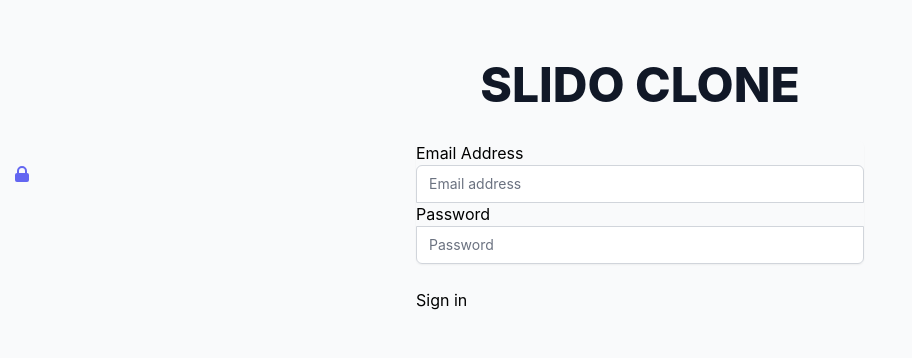
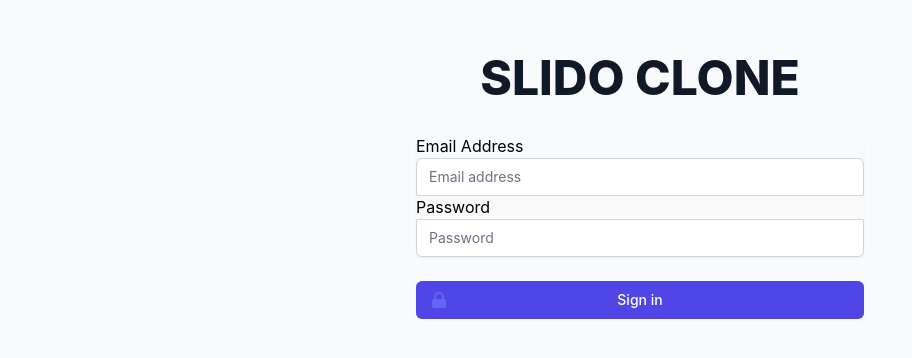
Before and after one commit to cfioretti/slido-clone, a React (Create React App) app: page /login in a window 1280 px wide. Shown: the part 226-584 px from the top of the page, without its empty margins (0-912 px from the left). Built offline with nearby package versions, Linux system fonts and the light colour scheme.

Commit message:
Fix button handleClick

```diff
--- a/src/components/commons/Button.js
+++ b/src/components/commons/Button.js
@@ -1,6 +1,6 @@
 import React from 'react';
 
 const Button = props => {
-    return <button onClick={() => props.handleClick('prova', 1)}>{props.children}</button>;
+  return <button {...props}>{props.children}</button>;
 };
 export default Button;
```
